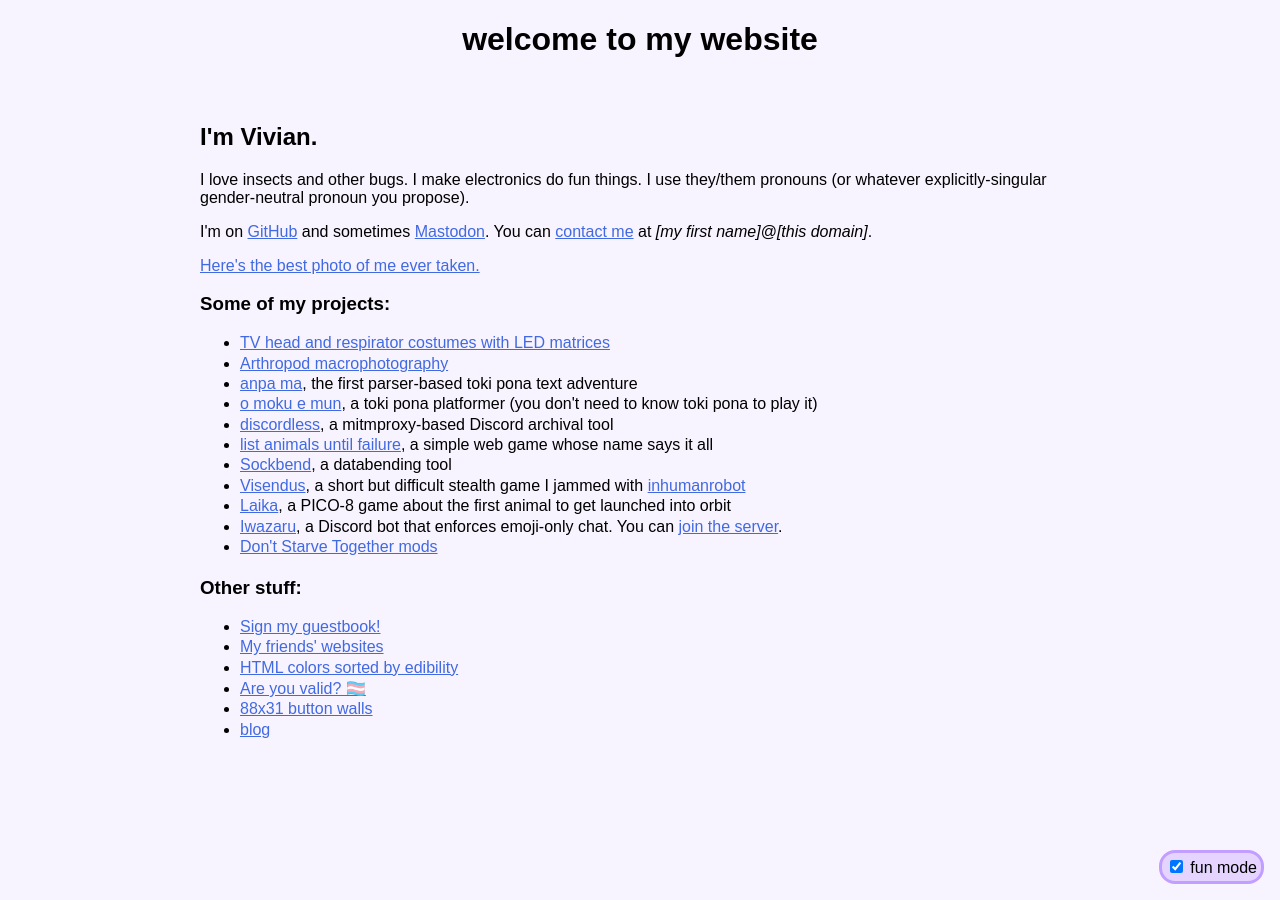
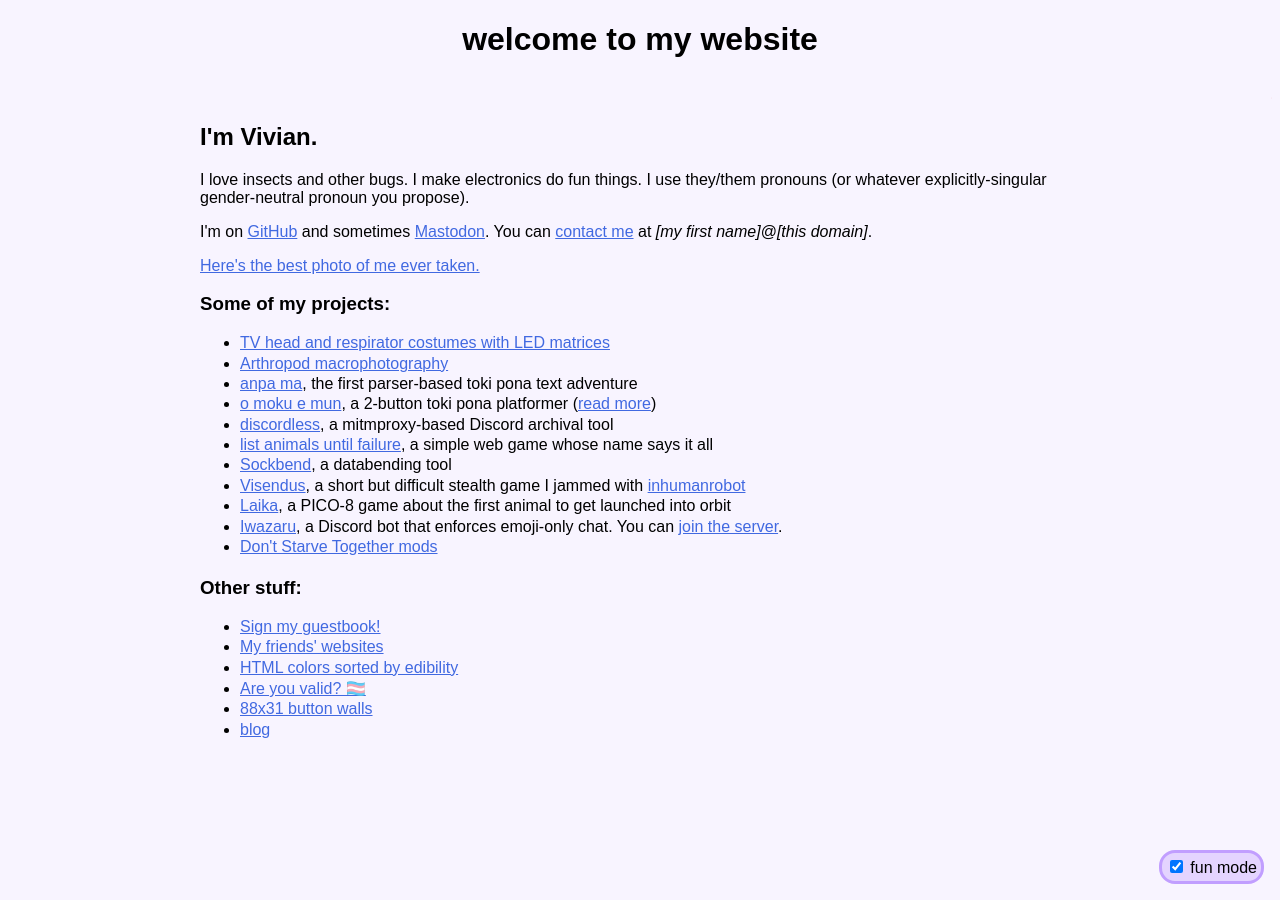
Before and after one commit to Roachbones/Roachbones.github.io, a Jekyll site: the page index.html, which Jekyll copies as it is, in a window 1280 px wide. Built offline with Jekyll 4.4.1, drawn with Linux system fonts in a browser that asks for light colours.

Commit message:
Link to omokuemun page

```diff
--- a/index.html
+++ b/index.html
@@ -32,7 +32,7 @@ function toggleTrain() {
 		<li><a href=tv_head/>TV head and respirator costumes with LED matrices</a>
 		<li><a href=bugs/>Arthropod macrophotography</a>
 		<li><a href=anpa_ma/>anpa ma</a>, the first parser-based toki pona text adventure
-        <li><a href=https://pipi.la>o moku e mun</a>, a toki pona platformer (you don't need to know toki pona to play it)
+        <li><a href=https://pipi.la>o moku e mun</a>, a 2-button toki pona platformer (<a href=omokuemun>read more</a>)
 		<li><a href=https://github.com/Roachbones/discordless>discordless</a>, a mitmproxy-based Discord archival tool
 		<li><a href=animalist/>list animals until failure</a>, a simple web game whose name says it all
 		<li><a href=sockbend/>Sockbend</a>, a databending tool
```
